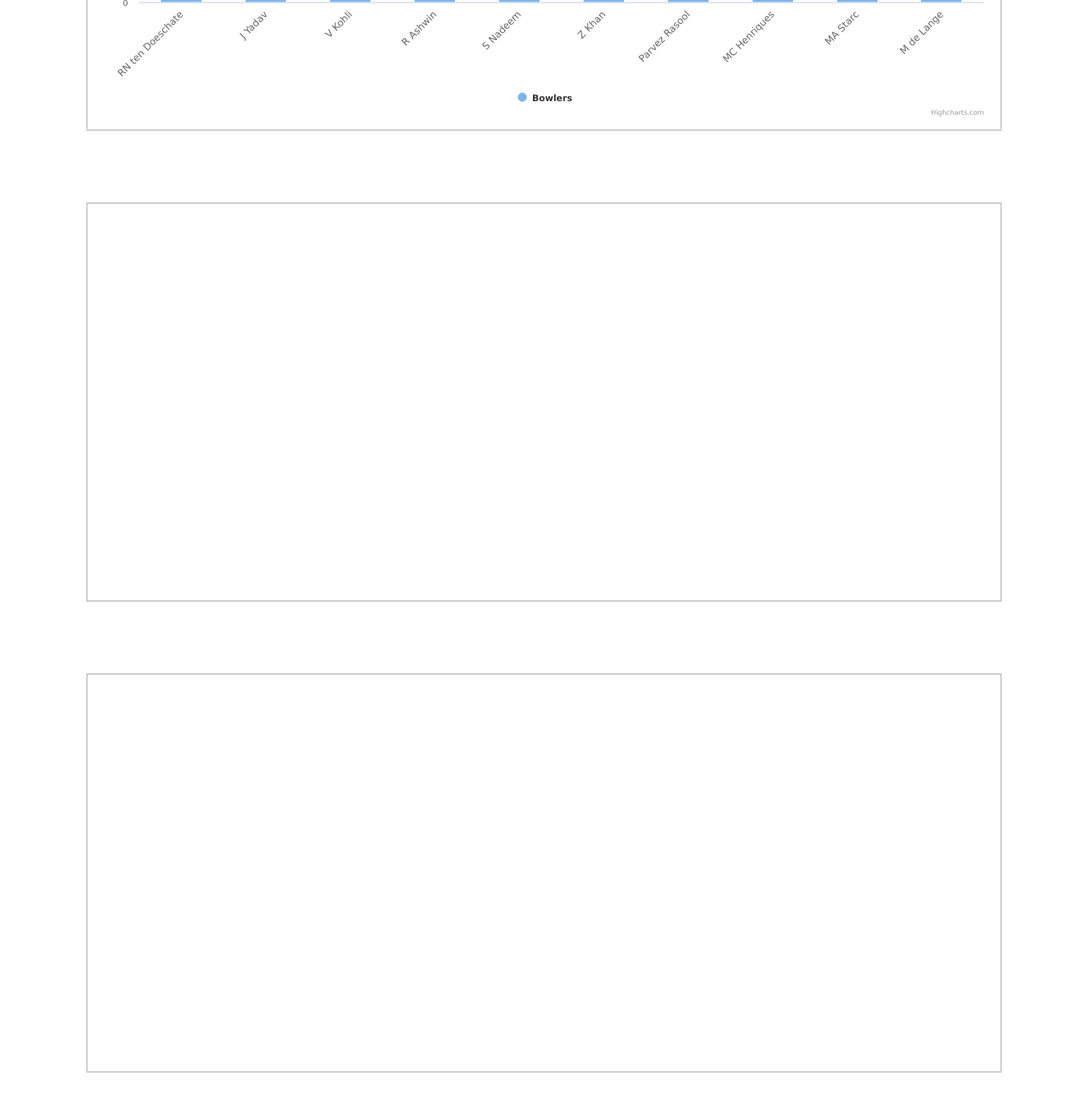
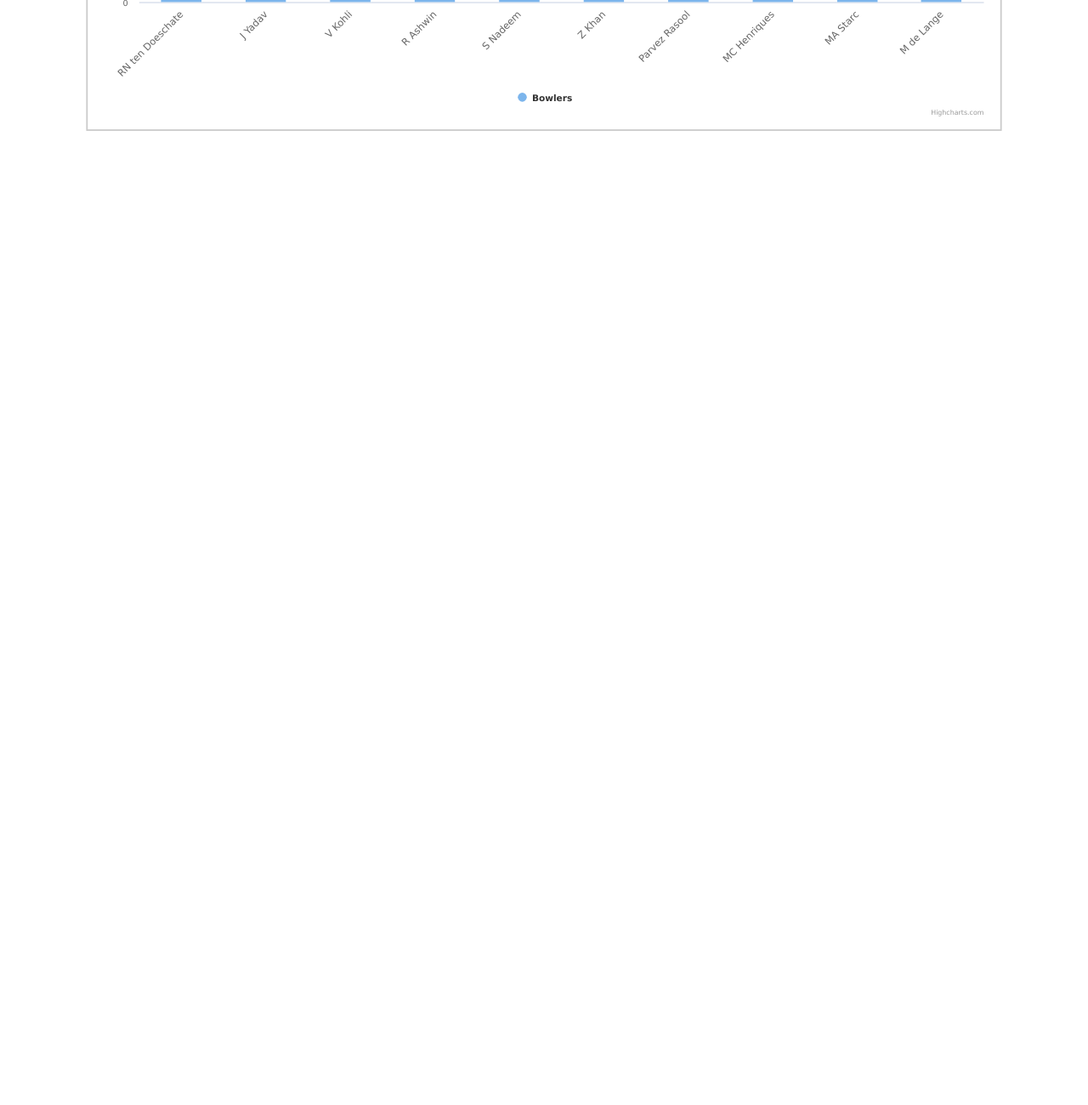
Before and after one commit to Kirteshbansal/ipl-project, a website: page src/public/index.html in a window 1280 px wide. Shown: the part 2216-3516 px from the top of the page at 85% size. After the commit the page ends 2450 px from the top, so only its background shows below. Drawn offline with nearby package versions, Linux system fonts and the light colour scheme.

Commit message:
Remove unwanted div containers

```diff
--- a/src/public/index.html
+++ b/src/public/index.html
@@ -22,8 +22,6 @@
       <div id="matches-won-by-each" class="graph-style"></div>
       <div id="extra-runs" class="graph-style"></div>
       <div id="economyRate" class="graph-style"></div>
-      <div id="teams-won-matche-and-toss" class="graph-style"></div>
-      <div id="strike-rate-of-player" class="graph-style"></div>
     </main>
 
     <script src="https://code.highcharts.com/highcharts.js"></script>
```
